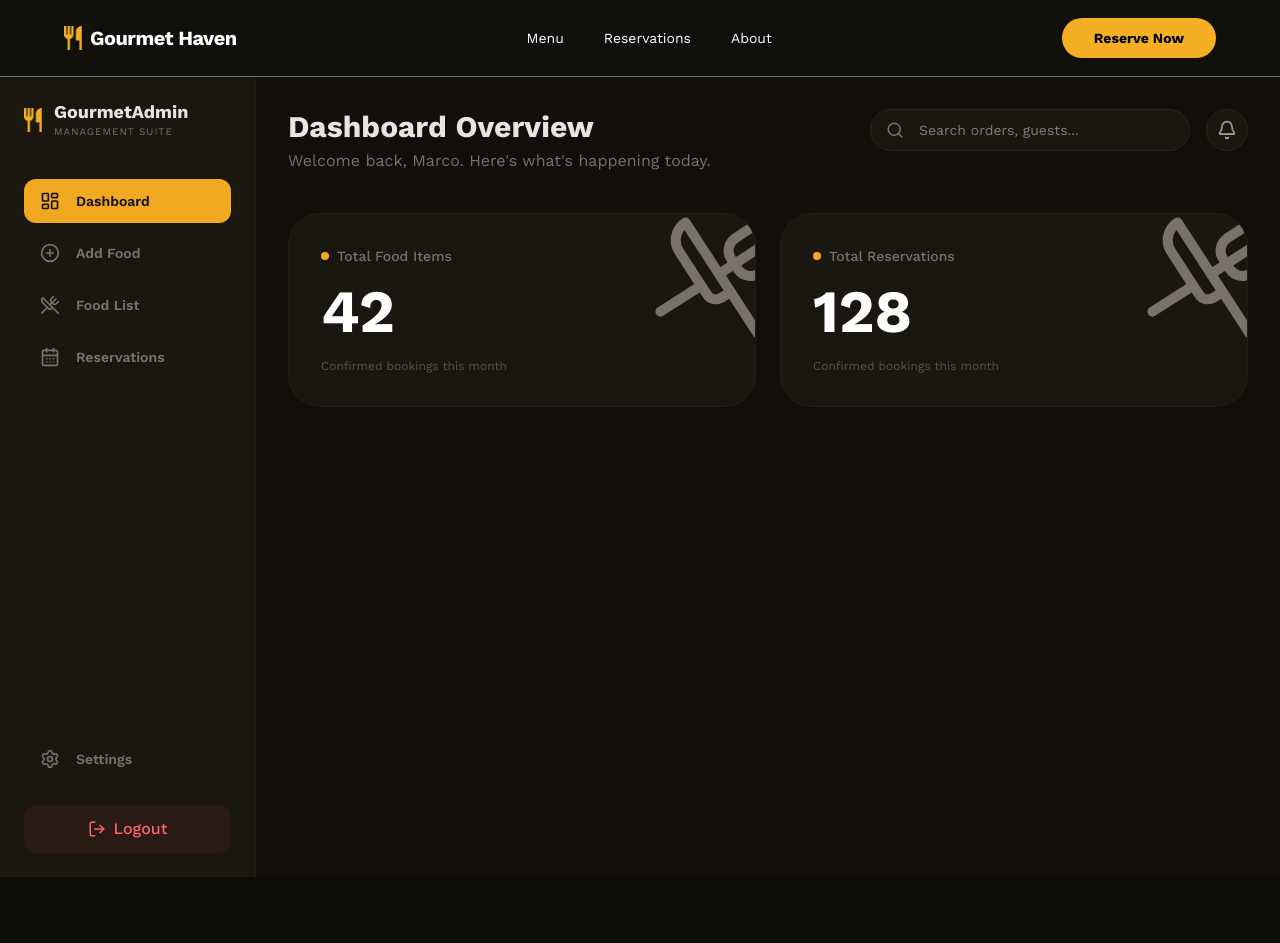
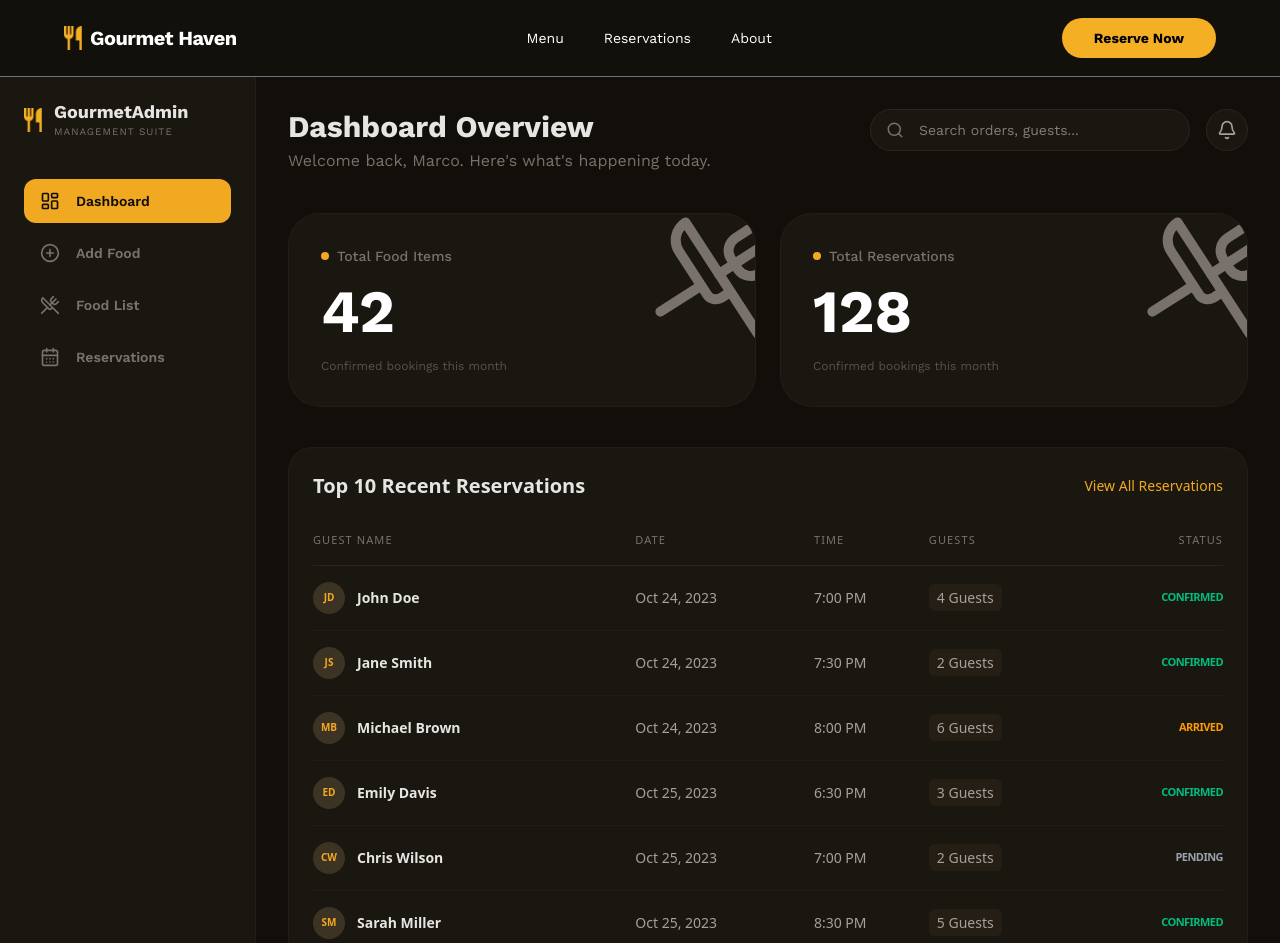
Before and after one commit to ferdoushasanpr/VantageTable, a Next.js app: page /dashboard in a window 1280 px wide. Shown: the top 943 px of the page. Built offline with nearby package versions, Linux system fonts and the light colour scheme.

Commit message:
feat: Dashboard Page Added

```diff
--- a/app/(admin)/dashboard/page.tsx
+++ b/app/(admin)/dashboard/page.tsx
@@ -4,6 +4,65 @@ import Sidebar from "@/components/sidebar/sidebar";
 import StatCard from "@/components/statcard";
 
 const DashboardPage = (): React.ReactNode => {
+  const reservations = [
+    {
+      name: "John Doe",
+      date: "Oct 24, 2023",
+      time: "7:00 PM",
+      guests: 4,
+      status: "CONFIRMED",
+      color: "text-emerald-500",
+    },
+    {
+      name: "Jane Smith",
+      date: "Oct 24, 2023",
+      time: "7:30 PM",
+      guests: 2,
+      status: "CONFIRMED",
+      color: "text-emerald-500",
+    },
+    {
+      name: "Michael Brown",
+      date: "Oct 24, 2023",
+      time: "8:00 PM",
+      guests: 6,
+      status: "ARRIVED",
+      color: "text-amber-500",
+    },
+    {
+      name: "Emily Davis",
+      date: "Oct 25, 2023",
+      time: "6:30 PM",
+      guests: 3,
+      status: "CONFIRMED",
+      color: "text-emerald-500",
+    },
+    {
+      name: "Chris Wilson",
+      date: "Oct 25, 2023",
+      time: "7:00 PM",
+      guests: 2,
+      status: "PENDING",
+      color: "text-gray-400",
+    },
+    {
+      name: "Sarah Miller",
+      date: "Oct 25, 2023",
+      time: "8:30 PM",
+      guests: 5,
+      status: "CONFIRMED",
+      color: "text-emerald-500",
+    },
+    {
+      name: "David Taylor",
+      date: "Oct 26, 2023",
+      time: "6:00 PM",
+      guests: 4,
+      status: "CANCELLED",
+      color: "text-red-500",
+    },
+  ];
+
   return (
     <div className="flex min-h-screen bg-[#120f0a] text-stone-200 font-sans">
       <Sidebar />
@@ -39,6 +98,60 @@ const DashboardPage = (): React.ReactNode => {
           <StatCard title="Total Food Items" value="42" />
           <StatCard title="Total Reservations" value="128" />
         </div>
+
+        {/* Reservations Table */}
+        <div className="bg-[#1a1610] border border-stone-800/50 rounded-3xl p-6">
+          <div className="flex justify-between items-center mb-8">
+            <h3 className="text-xl font-bold">Top 10 Recent Reservations</h3>
+            <button className="text-[#f2a922] text-sm font-medium hover:underline">
+              View All Reservations
+            </button>
+          </div>
+
+          <table className="w-full text-left">
+            <thead>
+              <tr className="text-stone-500 text-[11px] uppercase tracking-widest border-b border-stone-800">
+                <th className="pb-4 font-medium">Guest Name</th>
+                <th className="pb-4 font-medium">Date</th>
+                <th className="pb-4 font-medium">Time</th>
+                <th className="pb-4 font-medium">Guests</th>
+                <th className="pb-4 font-medium text-right">Status</th>
+              </tr>
+            </thead>
+            <tbody className="divide-y divide-stone-800/50">
+              {reservations.map((res, idx) => (
+                <tr
+                  key={idx}
+                  className="group hover:bg-stone-800/20 transition-colors"
+                >
+                  <td className="py-4">
+                    <div className="flex items-center gap-3">
+                      <div className="w-8 h-8 rounded-full bg-[#3d3324] text-[#f2a922] flex items-center justify-center text-[10px] font-bold">
+                        {res.name
+                          .split(" ")
+                          .map((n) => n[0])
+                          .join("")}
+                      </div>
+                      <span className="font-semibold text-sm">{res.name}</span>
+                    </div>
+                  </td>
+                  <td className="py-4 text-sm text-stone-400">{res.date}</td>
+                  <td className="py-4 text-sm text-stone-400">{res.time}</td>
+                  <td className="py-4 text-sm text-stone-400">
+                    <span className="bg-[#241e15] px-2 py-1 rounded-md">
+                      {res.guests} Guests
+                    </span>
+                  </td>
+                  <td
+                    className={`py-4 text-right text-[11px] font-bold tracking-tighter ${res.color}`}
+                  >
+                    {res.status}
+                  </td>
+                </tr>
+              ))}
+            </tbody>
+          </table>
+        </div>
       </main>
     </div>
   );
```
